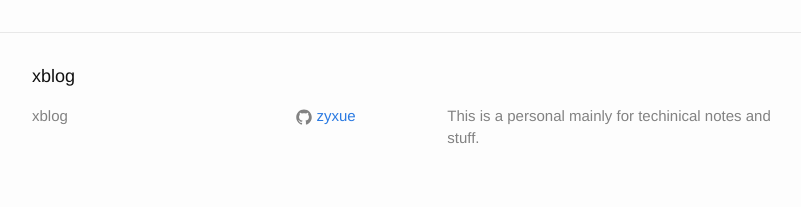
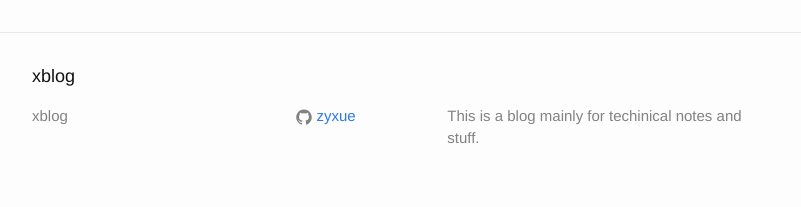
Before and after one commit to zyxue/zyxue.github.io, a Jekyll site: the page built from _posts/2016-02-29-effective-bash-navigation.md, in a window 1280 px wide. Shown: the part 1751-1958 px from the top of the page, without its empty margins (238-1039 px from the left). Built offline with Jekyll 4.4.1, drawn with Linux system fonts in a browser that asks for light colours.

```diff
--- a/_config.yml
+++ b/_config.yml
@@ -10,7 +10,7 @@
 email: ""
 # this means to ignore newlines until "baseurl:"
 description: >
-  This is a personal mainly for techinical notes and stuff.
+  This is a blog mainly for techinical notes and stuff.
 baseurl: "" # the subpath of your site, e.g. /blog
 # the base hostname & protocol for your site
 url: "http://zyxue.github.io"
```
